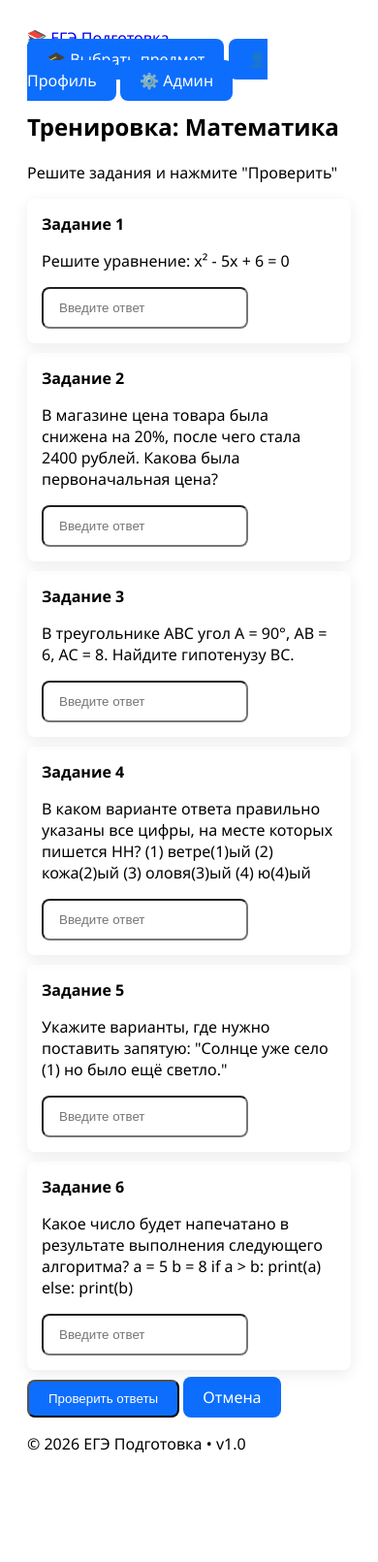
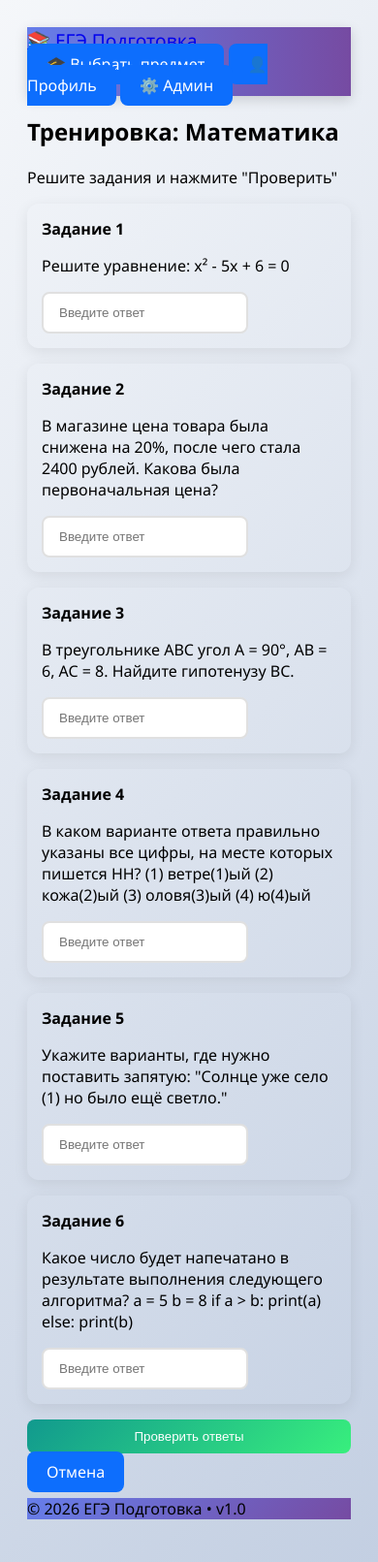
Before and after one commit to Thunder0us/project-ege, a Flask app: template project/templates/exam.html in a window 390 px wide. Shown: the whole page at 97% size. Before the commit the page ends 1498 px from the top, so only its background shows below. Run offline with Flask 3, Linux system fonts and the light colour scheme; the template is opened without the code that fills it: values that come from a table or form of the project are taken from there, others are empty; tables that the repository leaves empty hold one stand-in row (values such as "Sample post"); some libraries are stand-ins or nearby versions.

Commit message:
feat: Add modern CSS with gradients, animations, and responsive design

```diff
--- a/project/static/app.css
+++ b/project/static/app.css
@@ -1,32 +1,301 @@
+/* ==================== Основные стили ==================== */
 body {
     font-family: 'Segoe UI', system-ui, sans-serif;
+    background: linear-gradient(135deg, #f5f7fa 0%, #c3cfe2 100%);
+    min-height: 100vh;
 }
 
+/* ==================== Навигация ==================== */
+.navbar {
+    background: linear-gradient(90deg, #667eea 0%, #764ba2 100%) !important;
+    box-shadow: 0 4px 12px rgba(0,0,0,0.15);
+}
+
+.navbar-brand {
+    transition: all 0.3s ease;
+}
+
+.navbar-brand:hover {
+    transform: scale(1.05);
+    text-shadow: 0 2px 8px rgba(0,0,0,0.2);
+}
+
+/* ==================== Карточки ==================== */
 .card {
     transition: all 0.3s ease;
     border: none;
     box-shadow: 0 4px 15px rgba(0,0,0,0.08);
+    border-radius: 12px;
+    overflow: hidden;
 }
 
 .card:hover {
-    transform: translateY(-5px);
-    box-shadow: 0 10px 25px rgba(0,0,0,0.12);
+    transform: translateY(-8px);
+    box-shadow: 0 12px 28px rgba(0,0,0,0.15);
 }
 
+.hover-card {
+    cursor: pointer;
+}
+
+/* ==================== Статистические карточки ==================== */
+.stat-card {
+    border-radius: 16px !important;
+}
+
+.bg-gradient-purple {
+    background: linear-gradient(135deg, #667eea 0%, #764ba2 100%) !important;
+}
+
+.bg-gradient-green {
+    background: linear-gradient(135deg, #11998e 0%, #38ef7d 100%) !important;
+}
+
+.bg-gradient-orange {
+    background: linear-gradient(135deg, #eb3349 0%, #f45c43 100%) !important;
+}
+
+.bg-gradient-blue {
+    background: linear-gradient(135deg, #4facfe 0%, #00f2fe 100%) !important;
+}
+
+.bg-gradient {
+    background: linear-gradient(90deg, #667eea 0%, #764ba2 100%) !important;
+}
+
+.stat-card h3 {
+    font-size: 2rem;
+    font-weight: 700;
+}
+
+/* ==================== Кнопки ==================== */
 .btn {
     border-radius: 8px;
     font-weight: 500;
+    padding: 10px 20px;
+    transition: all 0.3s ease;
+    border: none;
 }
 
+.btn:hover {
+    transform: translateY(-2px);
+    box-shadow: 0 6px 12px rgba(0,0,0,0.15);
+}
+
+.btn-primary {
+    background: linear-gradient(135deg, #667eea 0%, #764ba2 100%);
+    border: none;
+}
+
+.btn-primary:hover {
+    background: linear-gradient(135deg, #5568d3 0%, #653a8a 100%);
+    border: none;
+}
+
+.btn-success {
+    background: linear-gradient(135deg, #11998e 0%, #38ef7d 100%);
+}
+
+.btn-danger {
+    background: linear-gradient(135deg, #eb3349 0%, #f45c43 100%);
+}
+
+/* ==================== Формы ==================== */
 .form-control {
     border-radius: 8px;
     padding: 12px 16px;
+    border: 2px solid #e0e0e0;
+    transition: all 0.3s ease;
 }
 
-.card-header {
+.form-control:focus {
+    border-color: #667eea;
+    box-shadow: 0 0 0 0.2rem rgba(102, 126, 234, 0.25);
+    outline: none;
+}
+
+.form-select {
+    border-radius: 8px;
+    padding: 12px 16px;
+    border: 2px solid #e0e0e0;
+}
+
+.form-select:focus {
+    border-color: #667eea;
+    box-shadow: 0 0 0 0.2rem rgba(102, 126, 234, 0.25);
+}
+
+/* ==================== Таблицы ==================== */
+.table {
+    border-collapse: collapse;
+}
+
+.table thead th {
+    font-weight: 600;
+    border-bottom: 3px solid #667eea;
+    background-color: #f8f9fa;
+}
+
+.table tbody tr {
+    transition: all 0.2s ease;
+}
+
+.table tbody tr:hover {
+    background-color: #f8f9fa;
+    transform: scale(1.01);
+}
+
+/* ==================== Прогресс-барами ==================== */
+.progress {
+    background-color: #e0e0e0;
+    border-radius: 10px;
+    overflow: hidden;
+}
+
+.progress-bar {
+    background: linear-gradient(90deg, #667eea 0%, #764ba2 100%);
+    transition: width 0.6s ease;
+}
+
+/* ==================== Бейджи ==================== */
+.badge {
+    padding: 8px 12px;
+    border-radius: 6px;
     font-weight: 600;
 }
 
+/* ==================== Оповещения ==================== */
+.alert {
+    border: none;
+    border-radius: 10px;
+    animation: slideIn 0.3s ease;
+}
+
+.alert-success {
+    background-color: #d4edda;
+    color: #155724;
+}
+
+.alert-danger {
+    background-color: #f8d7da;
+    color: #721c24;
+}
+
+.alert-warning {
+    background-color: #fff3cd;
+    color: #856404;
+}
+
+/* ==================== Анимации ==================== */
+@keyframes fadeInUp {
+    from {
+        opacity: 0;
+        transform: translateY(30px);
+    }
+    to {
+        opacity: 1;
+        transform: translateY(0);
+    }
+}
+
+@keyframes slideIn {
+    from {
+        transform: translateX(-100%);
+        opacity: 0;
+    }
+    to {
+        transform: translateX(0);
+        opacity: 1;
+    }
+}
+
+.card {
+    animation: fadeInUp 0.5s ease forwards;
+}
+
+.card:nth-child(2) {
+    animation-delay: 0.1s;
+}
+
+.card:nth-child(3) {
+    animation-delay: 0.2s;
+}
+
+.card:nth-child(4) {
+    animation-delay: 0.3s;
+}
+
+/* ==================== Модальные окна ==================== */
+.modal-content {
+    border-radius: 12px;
+    border: none;
+    box-shadow: 0 10px 40px rgba(0,0,0,0.2);
+}
+
+.modal-header {
+    background: linear-gradient(135deg, #667eea 0%, #764ba2 100%);
+    color: white;
+    border: none;
+    border-radius: 12px 12px 0 0;
+}
+
+/* ==================== Список групп ==================== */
+.list-group-item {
+    border: 1px solid #e0e0e0;
+    transition: all 0.3s ease;
+}
+
+.list-group-item:hover {
+    background-color: #f8f9fa;
+    transform: translateX(8px);
+}
+
+/* ==================== Пользовательские элементы ==================== */
+.card-header {
+    font-weight: 600;
+    border-radius: 12px 12px 0 0;
+}
+
+.card-title {
+    color: #667eea;
+    font-weight: 700;
+}
+
+.text-primary {
+    color: #667eea !important;
+}
+
+.bg-primary {
+    background-color: #667eea !important;
+}
+
+/* ==================== Footer ==================== */
+footer {
+    background: linear-gradient(135deg, #667eea 0%, #764ba2 100%);
+    margin-top: auto;
+}
+
+/* ==================== Адаптивность ==================== */
+@media (max-width: 768px) {
+    .card {
+        margin-bottom: 1rem;
+    }
+
+    .btn {
+        width: 100%;
+        margin-bottom: 0.5rem;
+    }
+
+    .table {
+        font-size: 0.9rem;
+    }
+
+    .navbar-brand {
+        font-size: 1.2rem;
+    }
+}
+
+/* ==================== Специальные стили ==================== */
 .result-card {
     border-left: 5px solid;
 }
@@ -39,12 +308,20 @@ body {
     border-color: #dc3545 !important;
 }
 
-/* Анимация появления */
-@keyframes fadeInUp {
-    from { opacity: 0; transform: translateY(20px); }
-    to { opacity: 1; transform: translateY(0); }
+/* ==================== Скролл ==================== */
+::-webkit-scrollbar {
+    width: 8px;
 }
 
-.card {
-    animation: fadeInUp 0.4s ease forwards;
+::-webkit-scrollbar-track {
+    background: #f1f1f1;
 }
+
+::-webkit-scrollbar-thumb {
+    background: linear-gradient(135deg, #667eea 0%, #764ba2 100%);
+    border-radius: 4px;
+}
+
+::-webkit-scrollbar-thumb:hover {
+    background: linear-gradient(135deg, #5568d3 0%, #653a8a 100%);
+}
```
